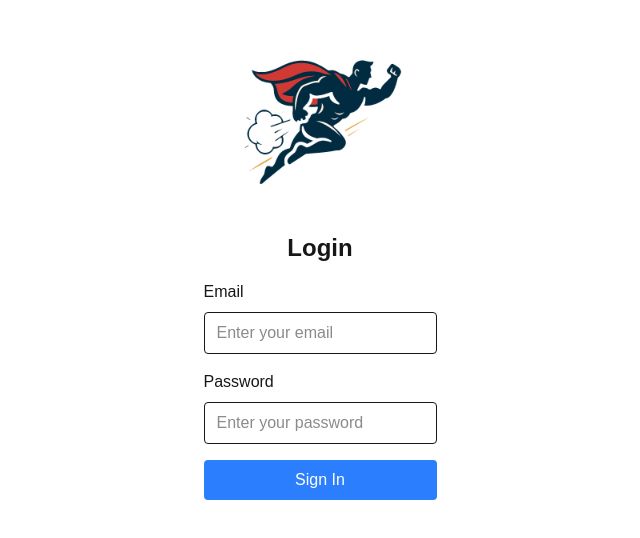
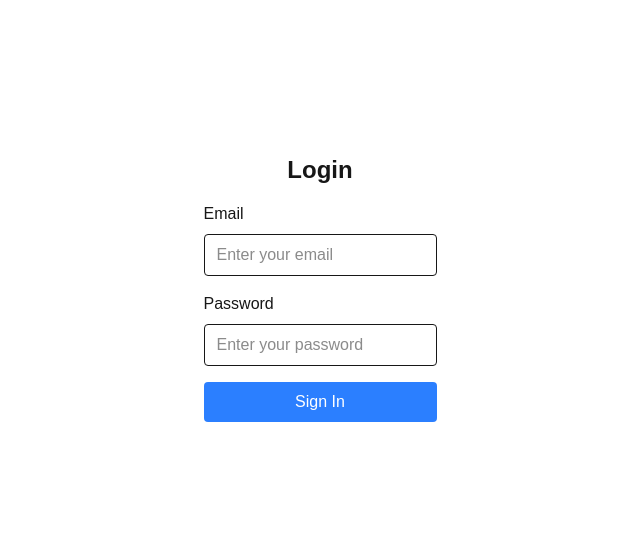
Before and after one commit to tristanduun/afe-assignment-2, a Next.js app in the folder fitinafart/: page /login in a window 1280 px wide. Shown: the part 112-650 px from the top of the page, without its empty margins (320-960 px from the left). Built offline with nearby package versions, Linux system fonts and the light colour scheme; no server answers.

Commit message:
Removed logo from login page

```diff
--- a/fitinafart/app/login/page.tsx
+++ b/fitinafart/app/login/page.tsx
@@ -1,10 +1,9 @@
 import LoginForm from "./login-form";
 
 export default function Login() {
-  return (
-    <div className="min-h-screen flex flex-col items-center justify-center">
-      <img src="/logo.png" alt="FitInAFart" width={180} height={140} className="mb-4" />
-      <LoginForm />
-    </div>
-  );
+    return (
+        <div className="min-h-screen flex flex-col items-center justify-center">
+            <LoginForm />
+        </div>
+    );
 }
```
